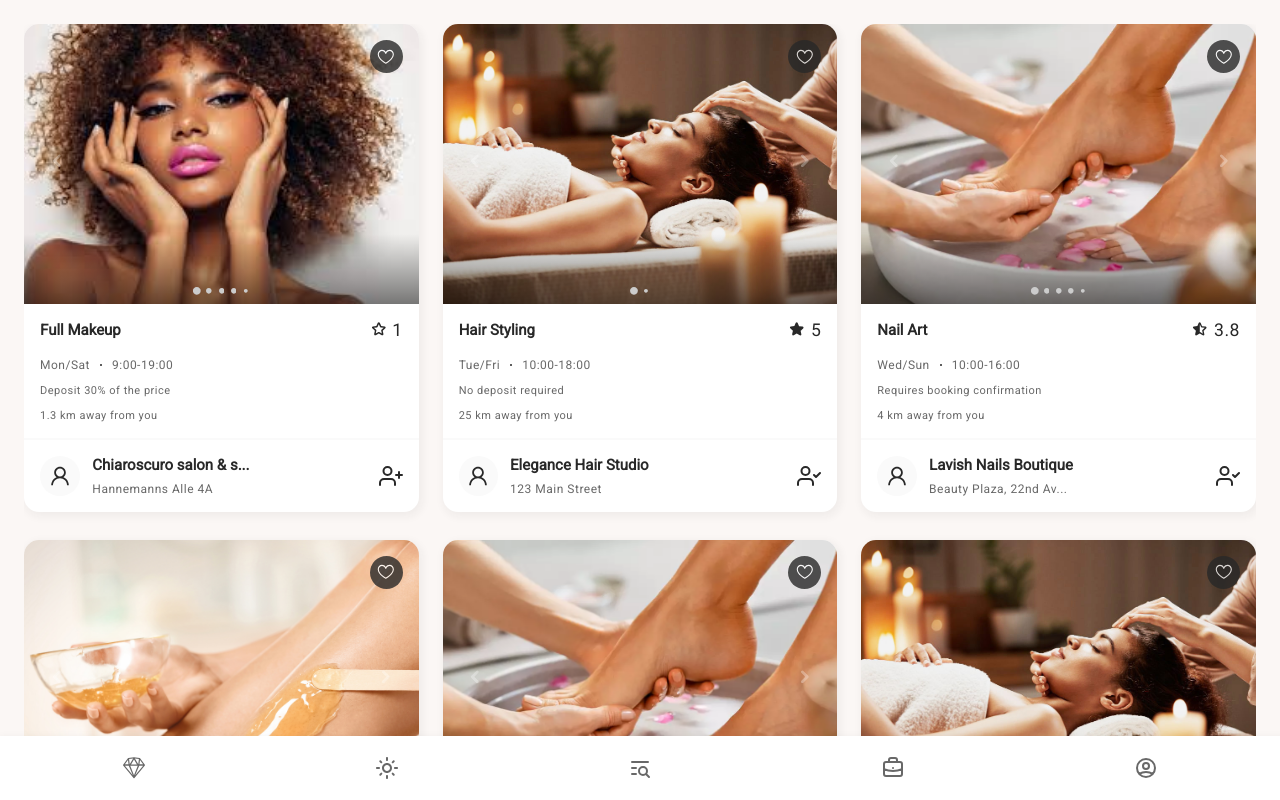
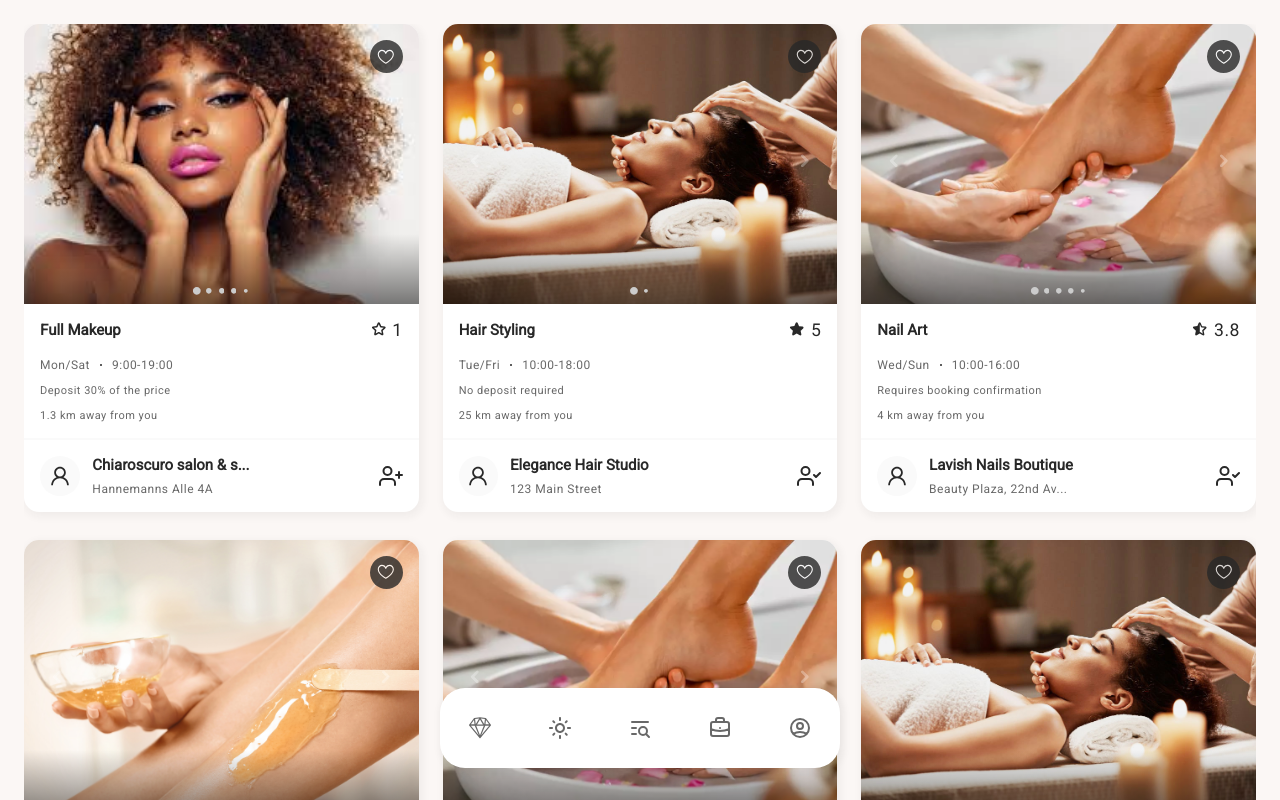
Before and after one commit to osampilona/hypen, a Next.js app: page / in a window 1280 px wide. Shown: the top 800 px of the page. Built offline with nearby package versions, Linux system fonts and the light colour scheme.

Commit message:
Styling for desktop

```diff
--- a/src/app/layout.tsx
+++ b/src/app/layout.tsx
@@ -3,6 +3,7 @@ import { Roboto } from "next/font/google";
 import SmallScreenNavigation from "@/components/SmallScreenNavigation/SmallScreenNavigation";
 import BigScreenNavigation from "@/components/BigScreenNavigation/BigScreenNavigation";
 import FloatingNavigation from "@/components/FloatingNavigation/FloatingNavigation";
+import ThemeWrapper from "@/components/ThemeWrapper/ThemeWrapper";
 import "@/styles/globals.scss";
 import "@/styles/variables.globals.scss";
 import styles from "@/app/styles.module.scss";
@@ -47,10 +48,10 @@ export default function RootLayout({
     <html lang="en" className={roboto.className}>
       <body>
         <Provider store={store}>
-          <div className={styles.layoutContainer}>
+          <ThemeWrapper className={styles.layoutContainer}>
             <main className={styles.main}>{children}</main>
             <FloatingNavigation />
-          </div>
+          </ThemeWrapper>
         </Provider>
       </body>
     </html>
--- a/src/components/FilterCard/filterCard.module.scss
+++ b/src/components/FilterCard/filterCard.module.scss
@@ -23,7 +23,7 @@
 }
 
 .content {
-  padding: 1rem;
+  padding: 0 1rem;
   min-height: 100%;
   display: flex;
   flex-direction: column;
@@ -41,7 +41,6 @@
   justify-content: center;
   align-items: center;
   margin-bottom: 1rem;
-  padding: 0 0.5rem;
   width: 100%;
   box-sizing: border-box;
 }
--- a/src/components/FloatingNavigation/FloatingNavigation.tsx
+++ b/src/components/FloatingNavigation/FloatingNavigation.tsx
@@ -2,7 +2,9 @@
 
 import React, { useState } from "react";
 import Link from "next/link";
-import { useAppDispatch, useAppSelector } from "@/lib/hooks";
+import { useAppDispatch } from "@/lib/hooks";
+import { useSelector } from "react-redux";
+import { RootState } from "@/lib/store";
 import { toggleTheme } from "@/lib/features/theme/theme";
 
 // Icons
@@ -20,7 +22,9 @@ import styles from "./floatingNavigation.module.scss";
 
 const FloatingNavigation: React.FC = () => {
   const dispatch = useAppDispatch();
-  const currentTheme = useAppSelector((state: any) => state.theme.currentTheme);
+  const currentTheme = useSelector(
+    (state: RootState) => state.theme.currentTheme,
+  );
   const [filterCardVisible, setFilterCardVisible] = useState(false);
 
   const handleFilterToggle = () => {
--- a/src/components/FloatingNavigation/floatingNavigation.module.scss
+++ b/src/components/FloatingNavigation/floatingNavigation.module.scss
@@ -2,21 +2,23 @@
 
 .container {
   position: fixed;
-  bottom: 0;
-  left: 0;
-  right: 0;
+  bottom: 2rem;
+  left: 50%;
+  transform: translateX(-50%);
   background-color: var(--items-bg-color);
   color: var(--labels-color);
   box-shadow: var(--box-shadow);
   z-index: 100;
-  padding: 0.5rem;
+  padding: 1rem;
+  border-radius: 25px;
+  width: fit-content;
+  overflow: visible;
 
   .content {
     display: flex;
-    justify-content: space-around;
     align-items: center;
-    max-width: 100%;
-    margin: 0 auto;
+    gap: 2rem;
+    overflow: visible;
   }
 
   .navItem {
@@ -31,18 +33,19 @@
     border: none;
     font: inherit;
     outline: inherit;
-    border-radius: 0.5rem;
-    transition: all 0.2s ease;
+    border-radius: 50%;
+    transition: all 0.3s cubic-bezier(0.4, 0, 0.5, 1);
     min-width: 48px;
     min-height: 48px;
 
-    &:hover,
-    &:focus {
+    &:hover {
       background-color: var(--background-color);
       @include change-color(var(--primary-color));
+      transform: scale(1.4) translateY(-12px);
+      box-shadow: 0 8px 20px rgba(0, 0, 0, 0.2);
+      z-index: 10;
     }
-
-    &.active {
+    &:focus {
       @include change-color(var(--primary-color));
       background-color: var(--background-color);
     }
@@ -50,6 +53,10 @@
 
   .icon {
     color: var(--labels-color);
-    transition: color 0.2s ease;
+    transition: all 0.3s cubic-bezier(0.4, 0, 0.5, 1);
+
+    .navItem:hover & {
+      transform: scale(1.3);
+    }
   }
 }
--- a/src/components/Modal/modal.module.scss
+++ b/src/components/Modal/modal.module.scss
@@ -25,9 +25,9 @@
 }
 
 .container {
-  background-color: $white-items-bg-color;
+  background-color: var(--items-bg-color);
   border-radius: 8px;
-  box-shadow: $light-bg-box-shadow;
+  box-shadow: var(--box-shadow);
   max-height: 90vh;
   width: 100%;
   display: flex;
@@ -41,12 +41,6 @@
   // Desktop styles
   @media (min-width: $breakpoint-sm) {
     border-radius: 12px;
-  }
-
-  // Dark mode support
-  @media (prefers-color-scheme: dark) {
-    background-color: $dark-items-bg-color;
-    box-shadow: $dark-bg-box-shadow;
   }
 }
 
@@ -78,25 +72,20 @@
   display: flex;
   align-items: center;
   justify-content: space-between;
-  padding: 0.5rem 0.5rem 0;
-  border-bottom: 1px solid $light-bg-border-color;
-  padding-bottom: 0.5rem;
+  padding: 0.5rem 0;
+  border-bottom: 1px solid var(--border-color);
 
   // Desktop styles
   @media (min-width: $breakpoint-sm) {
     padding: 1rem 1rem 0;
     padding-bottom: 1rem;
   }
-
-  @media (prefers-color-scheme: dark) {
-    border-bottom-color: $dark-bg-border-color;
-  }
 }
 
 .title {
   font-size: $font-size-lg;
   font-weight: 600;
-  color: $light-bg-text-color;
+  color: var(--text-color);
   margin: 0;
   letter-spacing: $letter-spacing-headings;
 
@@ -119,7 +108,7 @@
   display: flex;
   align-items: center;
   justify-content: center;
-  color: $light-bg-labels-color;
+  color: var(--labels-color);
   transition: all 0.2s ease;
 
   svg {
@@ -138,39 +127,20 @@
   }
 
   &:hover {
-    background-color: $light-bg-forms-bg-color;
-    color: $light-bg-text-color;
+    background-color: var(--forms-bg-color);
+    color: var(--text-color);
   }
 
   &:focus {
-    outline: 2px solid $primary-color;
+    outline: 2px solid var(--primary-color);
     outline-offset: 2px;
-  }
-
-  @media (prefers-color-scheme: dark) {
-    color: $dark-bg-labels-color;
-
-    &:hover {
-      background-color: $dark-bg-forms-bg-color;
-      color: $dark-bg-text-color;
-    }
   }
 }
 
 .content {
   flex: 1;
-  padding: 0 0.5rem 0.5rem;
   overflow-y: auto;
-  color: $light-bg-text-color;
-
-  // Desktop styles
-  @media (min-width: $breakpoint-sm) {
-    padding: 0 1rem 1rem;
-  }
-
-  @media (prefers-color-scheme: dark) {
-    color: $dark-bg-text-color;
-  }
+  color: var(--text-color);
 
   // Custom scrollbar
   &::-webkit-scrollbar {
@@ -182,20 +152,12 @@
   }
 
   &::-webkit-scrollbar-thumb {
-    background: $light-bg-greyed-out-color;
+    background: var(--greyed-out-color);
     border-radius: 3px;
-
-    @media (prefers-color-scheme: dark) {
-      background: $dark-bg-greyed-out-color;
-    }
   }
 
   &::-webkit-scrollbar-thumb:hover {
-    background: $light-bg-labels-color;
-
-    @media (prefers-color-scheme: dark) {
-      background: $dark-bg-labels-color;
-    }
+    background: var(--labels-color);
   }
 }
 
--- /dev/null
+++ b/src/components/ThemeWrapper/ThemeWrapper.tsx
@@ -0,0 +1,37 @@
+"use client";
+
+import React, { useEffect } from "react";
+import { useSelector } from "react-redux";
+import { RootState } from "@/lib/store";
+
+interface ThemeWrapperProps {
+  children: React.ReactNode;
+  className?: string;
+}
+
+const ThemeWrapper: React.FC<ThemeWrapperProps> = ({ children, className }) => {
+  const currentTheme = useSelector(
+    (state: RootState) => state.theme.currentTheme,
+  );
+
+  // Apply theme to the body element for global CSS variables
+  useEffect(() => {
+    document.body.setAttribute("data-theme", currentTheme);
+
+    // Also add the class for backward compatibility
+    if (currentTheme === "dark") {
+      document.body.classList.add("dark-theme");
+    } else {
+      document.body.classList.remove("dark-theme");
+    }
+  }, [currentTheme]);
+
+  const themeClass = currentTheme === "dark" ? "dark-theme" : "";
+  const combinedClassName = className
+    ? `${className} ${themeClass}`.trim()
+    : themeClass;
+
+  return <div className={combinedClassName}>{children}</div>;
+};
+
+export default ThemeWrapper;
--- a/src/styles/variables.globals.scss
+++ b/src/styles/variables.globals.scss
@@ -11,7 +11,7 @@
   --text-color: #282828;
   --forms-bg-color: #fafafa;
   --labels-color: #686868;
-  --greyed-out-color: #cccccc;
+  --greyed-out-color: #999999;
   --box-shadow: 2px 3px 8px 2px rgba(40, 40, 40, 0.05);
   --linear-gradient: linear-gradient(
     to bottom,
@@ -33,7 +33,7 @@
   --text-color: #f5f5f5;
   --forms-bg-color: #282828;
   --labels-color: #cccccc;
-  --greyed-out-color: #444444;
+  --greyed-out-color: #666666;
   --box-shadow: 2px 3px 8px 2px rgba(255, 255, 255, 0.05);
   --linear-gradient: linear-gradient(
     to bottom,
```
Also changed, not shown: src/components/BigScreenNavigation/BigScreenNavigation.tsx (+0 -8 lines).
